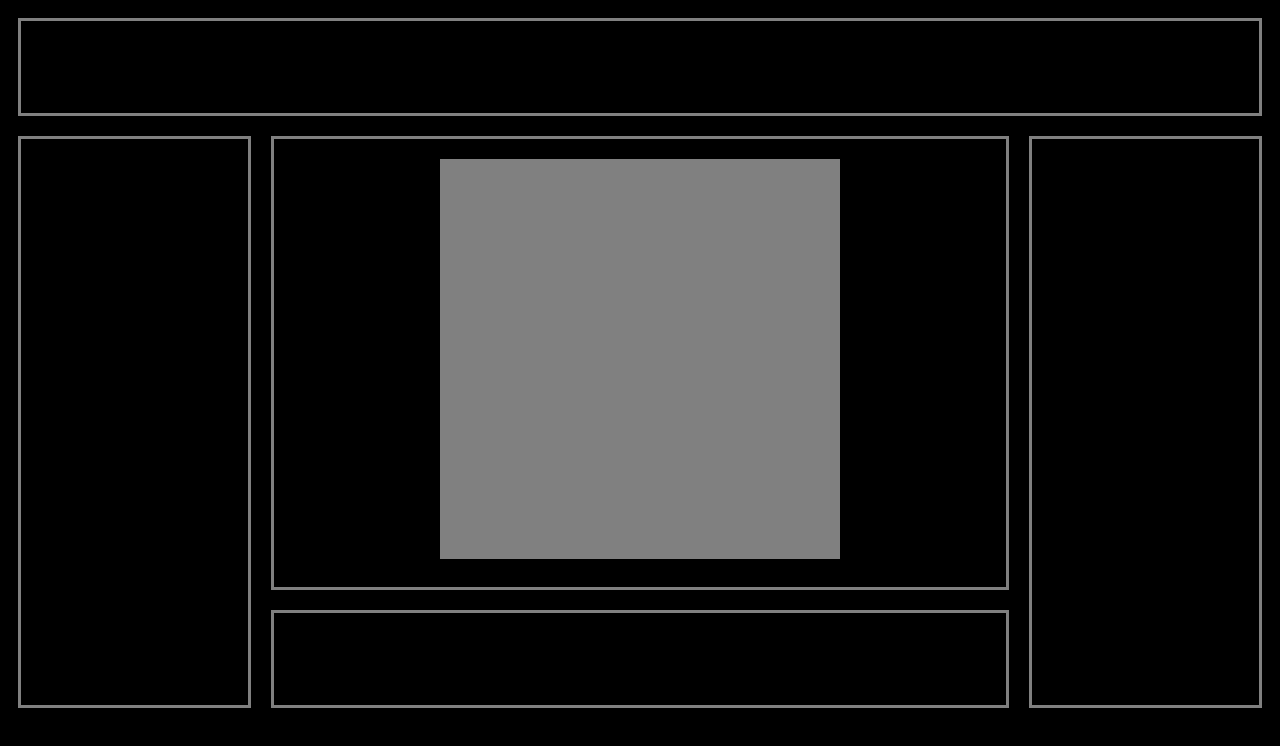
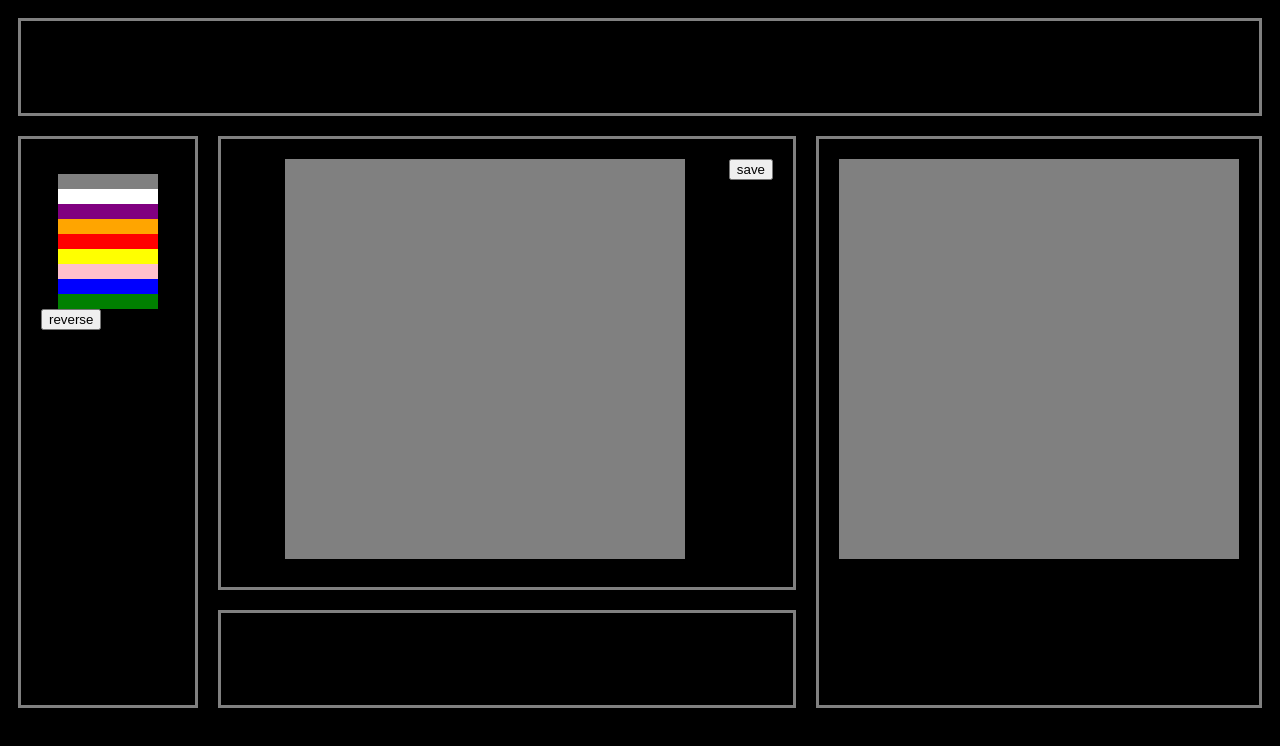
Before and after one commit to escohen115/pixel-art, a React (Create React App) app: page / in a window 1280 px wide. Shown: the top 746 px of the page. Built offline with nearby package versions, Linux system fonts and the light colour scheme.

Commit message:
save attempted

```diff
--- a/src/App.css
+++ b/src/App.css
@@ -9,6 +9,7 @@ grid-template-rows: repeat(6, 1fr);
 grid-column-gap: 0px;
 grid-row-gap: 0px;
 height: 710px;
+
 
 }
 
@@ -60,5 +61,18 @@ height: 710px;
 
   }
 
-.pixel{
+.toolbarPixel{
+  /* border: 10px white; */
+  height: 15px;
+  width: 100px;
+  margin: auto;
 }
+
+h2{
+  margin: auto;
+  padding: 20px
+}
+
+.save{
+  float:right;
+}
--- a/src/App.js
+++ b/src/App.js
@@ -1,3 +1,4 @@
+import React, { useState, useEffect } from 'react'
 import MainNav from './components/MainNav'
 import PortfolioNav from './components/PortfolioNav'
 import HomeParent from './components/pages/home/HomeParent'
@@ -6,11 +7,33 @@ import './App.css';
 
 
 function App() {
+
+  let defaultGrid = []
+    for (let i = 0; i < 599; i++){
+        defaultGrid.push("grey")
+    }
+  const [colorGrid, setColorGrid] = useState(defaultGrid)
+  const [colorState, setColorState] = useState('black')
+
+  function handleSave(){
+    let currentPixels = document.getElementsByClassName('pixel')
+    let toBeSaved = []
+    for (let i=0;i<currentPixels.length;i++){
+      toBeSaved.push(currentPixels[i].style.background)
+    }
+    setColorGrid(toBeSaved)
+  }
+
   return (
     <>
       <MainNav/>
-      <PortfolioNav/>
-      <HomeParent/>
+      <PortfolioNav colorGrid={colorGrid } colorState={colorState} setColorGrid={setColorGrid}/>
+      <HomeParent
+      handleSave={handleSave}
+      colorGrid={colorGrid}
+      setColorGrid={setColorGrid}
+      colorState={colorState}
+      setColorState={setColorState}/>
     </>
   )
 }
--- a/src/components/PortfolioNav.js
+++ b/src/components/PortfolioNav.js
@@ -1,10 +1,10 @@
+import PixelGrid from './pages/home/PixelGrid'
 
 
-
-export default function PortfolioNav(){
+export default function PortfolioNav({colorGrid, colorState}){
     return(
         <div className="div4">
-
+            <PixelGrid colorGrid={colorGrid} colorState={colorState}/>
         </div>
     )
 }
--- a/src/components/pages/home/CanvasContainer.js
+++ b/src/components/pages/home/CanvasContainer.js
@@ -1,10 +1,11 @@
 import PixelGrid from './PixelGrid'
 
-export default function CanvasContainer({ colorState }){
+export default function CanvasContainer({ colorState, colorGrid, setColorGrid, handleSave }){
 
     return(
         <div className="div1">
-            <PixelGrid colorState={colorState}/>
+            <button className="save" onClick={handleSave}>save</button>
+            <PixelGrid colorState={colorState} colorGrid={colorGrid} setColorGrid={setColorGrid}/>
         </div>
     )
 }
--- a/src/components/pages/home/ColorGrid.js
+++ b/src/components/pages/home/ColorGrid.js
@@ -7,11 +7,9 @@ export default function ColorGrid({ color, handleColorSelection }){
     }
 
     return (
-        <div
-            className="pixel"
+        <div className="toolbarPixel"
             style= {{background: color}}
-            onClick={handleColorChange}
-        >
+            onClick={handleColorChange}>
         </div>
     )
 }
--- a/src/components/pages/home/HomeParent.js
+++ b/src/components/pages/home/HomeParent.js
@@ -3,17 +3,24 @@ import CommentsContainer from "./CommentsContainer"
 import Toolbar from "./Toolbar"
 import React, { useState } from 'react'
 
-export default function HomeParent(){
-    const [colorState, setColorState] = useState()
+export default function HomeParent({handleSave, colorGrid, setColorGrid, colorState, setColorState}){
+
+
 
     function handleColorSelection(color) {
         setColorState(color)
         console.log(colorState)
     }
 
+
     return (
         <>
-            <CanvasContainer colorState={colorState}/>
+            <CanvasContainer
+            colorState={colorState}
+            colorGrid={colorGrid}
+            setColorGrid={setColorGrid}
+            handleSave={handleSave}
+            setColorState={setColorState}/>
             <CommentsContainer/>
             <Toolbar handleColorSelection={handleColorSelection}/>
         </>
--- a/src/components/pages/home/Pixel.js
+++ b/src/components/pages/home/Pixel.js
@@ -1,6 +1,6 @@
 import React,{useState} from "react"
 
-export default function Pixel({color, mouseDown, colorState}){
+export default function Pixel({color, mouseDown, colorState, setColorGrid}){
 
     const [currentColor, setCurrentColor] = useState(color)
 
--- a/src/components/pages/home/PixelGrid.js
+++ b/src/components/pages/home/PixelGrid.js
@@ -2,23 +2,16 @@ import Pixel from './Pixel'
 import React, { useState } from "react"
 
 
-export default function PixelGrid({ colorState }){
+export default function PixelGrid({ colorState, colorGrid, setColorGrid }){
 
     const [mouseDown, setMouseDown] = useState(false)
 
-    // const [mouseDown, setMouseDown] = useState(false)
-
-
-    let defaultGrid = []
-
-    for (let i = 0; i < 899; i++){
-        defaultGrid.push("grey")
-    }
-
-    const [colorGrid, setColorGrid] = useState(defaultGrid)
-
     const pixels = colorGrid.map(color => {
-        return <Pixel color={color} mouseDown={mouseDown}  colorState={colorState}/>
+        return (
+        <Pixel color={color}
+        mouseDown={mouseDown}
+        colorState={colorState}
+        setColorGrid={setColorGrid}/>)
     })
 
     return(
@@ -29,4 +22,6 @@ export default function PixelGrid({ colorState }){
             {pixels}
         </div>
     )
+
+
 }
--- a/src/components/pages/home/Toolbar.js
+++ b/src/components/pages/home/Toolbar.js
@@ -3,8 +3,8 @@ import ColorGrid from './ColorGrid'
 
 export default function Toolbar({ handleColorSelection }){
 
-    const colorPalette = ['blue', 'green', 'black',
-    'purple', 'orange', 'red', 'yellow', 'grey', 'pink']
+    const colorPalette = ['black', 'grey', 'white',
+    'purple', 'orange', 'red', 'yellow', 'pink', 'blue', 'green', ]
 
     const colorGrid = colorPalette.map(color => {
         return <ColorGrid key={Math.random()} color={color} handleColorSelection={handleColorSelection}/>
@@ -13,8 +13,9 @@ export default function Toolbar({ handleColorSelection }){
     return(
         <div className="div5">
             <div className="colorGrid">
-                <h2>Select a Color</h2>
                 {colorGrid}
+                <button>reverse</button>
+
             </div>
         </div>
     )
```
Also changed, not shown: 1 other file (tests, documents, lock files or other folders).
